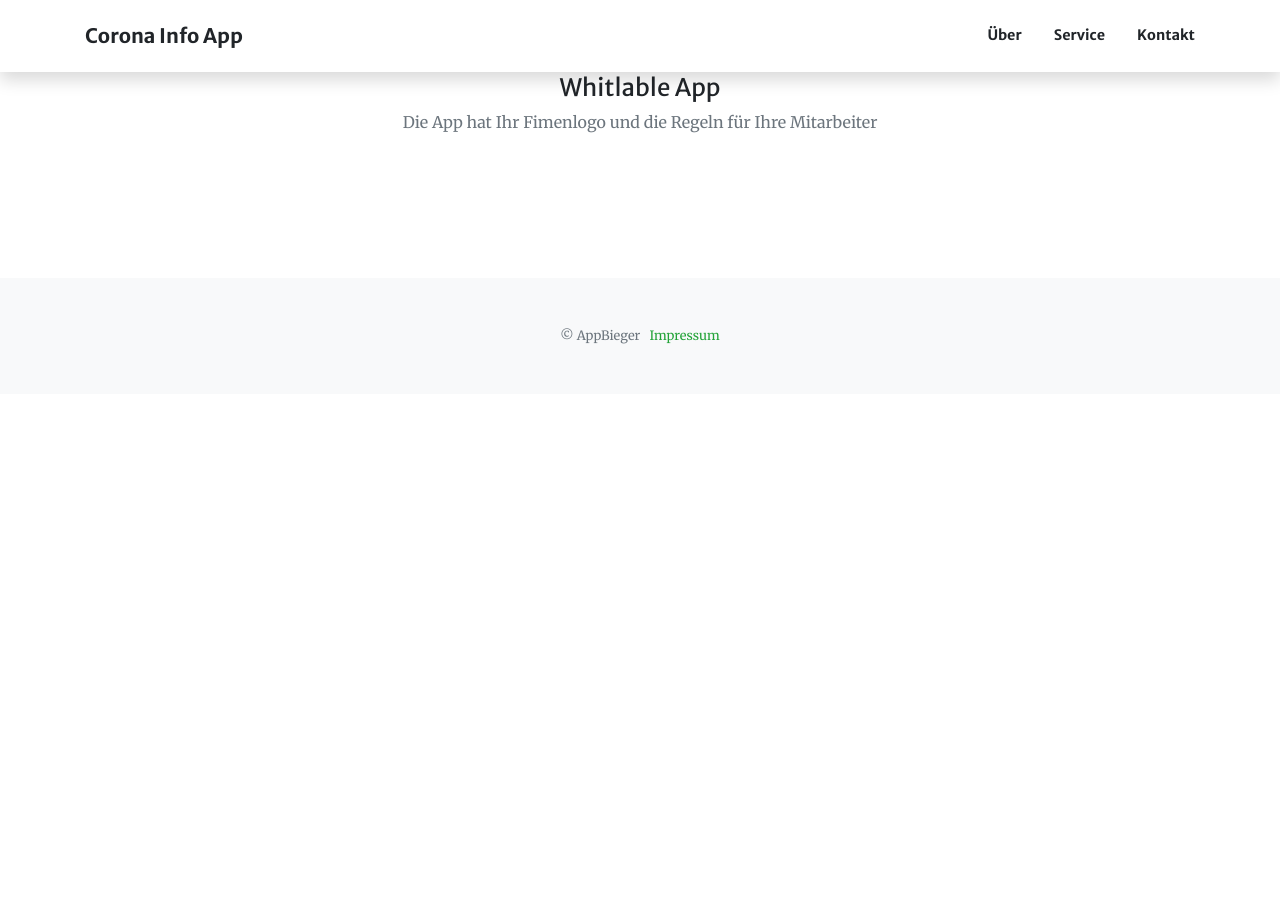
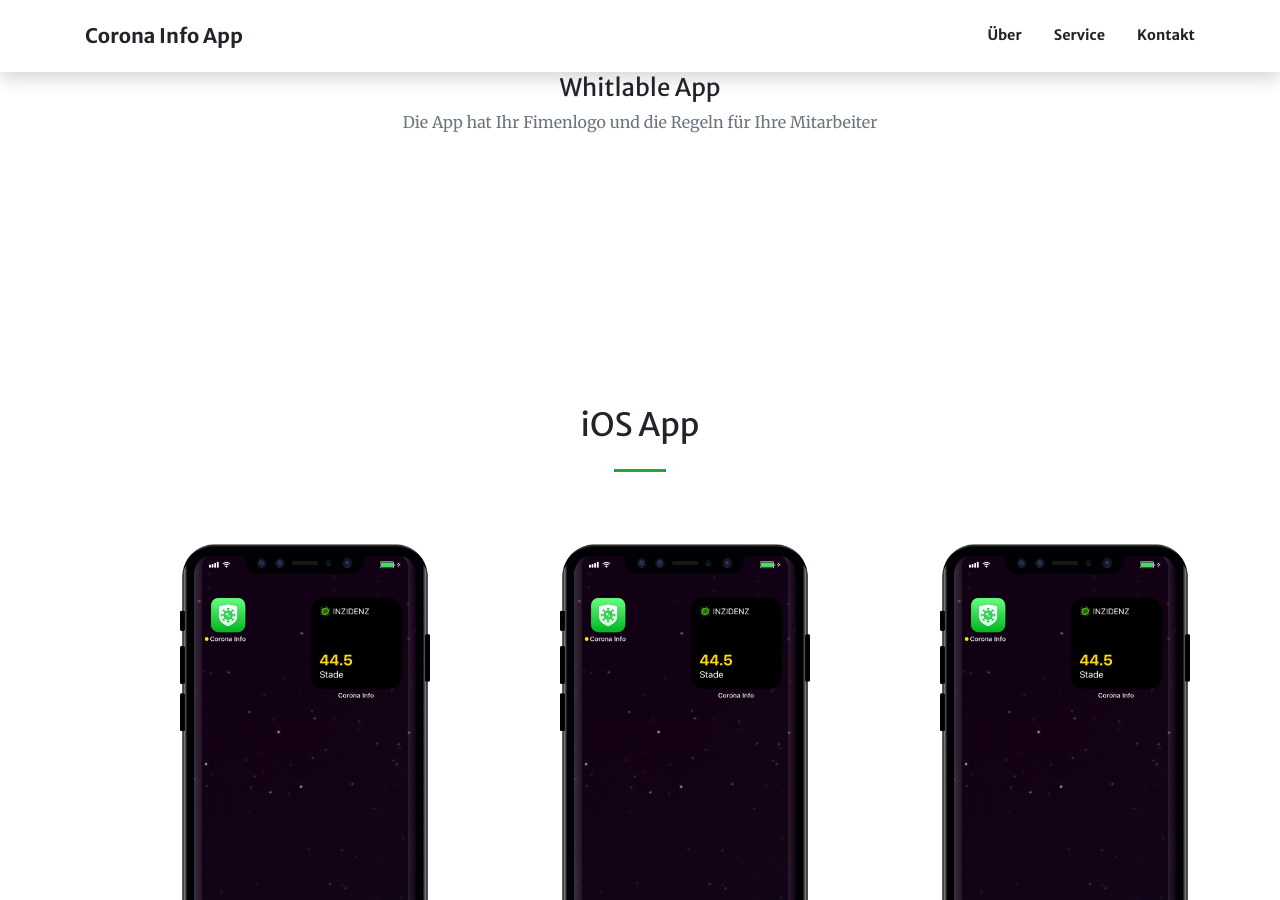
Before and after one commit to appbieger/coronainfoapp.net, a Jekyll site: the page built from index.markdown, in a window 1280 px wide and 900 px high, scrolled down 1696 px. Built offline with Jekyll 4.4.1, drawn with Linux system fonts in a browser that asks for light colours; nearby versions of some CDN libraries; before the commit the page ends 2090 px from its top, so only the background shows below that.

Commit message:
add iPhone Mockup

```diff
--- /dev/null
+++ b/_includes/app.html
@@ -0,0 +1,28 @@
+<section id="{{ section.section_id }}" class="page-section {{ section.background_style }}">
+    <div class="container">
+      <div class="row justify-content-center">
+        <div class="col-lg-8 text-center">
+          <h2 class="mt-0">{{ section.title }}</h2>
+          <hr class="divider my-4">
+          <p class="text-muted mb-5">{{ section.text }}</p>
+        </div>
+      </div>
+      <div class="row ">
+        <div class="col-lg-3 ml-auto">
+        </br>
+            <img src="./assets/img/app/iPhoneCoronaInfo.png" alt="PhoneCoronaInfo App" width="250" > </img>
+
+        </div>
+        <div class="col-lg-3 ml-auto">   </br>
+            <img src="./assets/img/app/iPhoneCoronaInfo.png" alt="PhoneCoronaInfo App" width="250" > </img>
+
+        </div>
+        <div class="col-lg-3 ml-auto">   </br>
+            <img src="./assets/img/app/iPhoneCoronaInfo.png" alt="PhoneCoronaInfo App" width="250" > </img>
+
+        </div>
+
+        </div>
+      </div>
+    </div>
+  </section>
--- a/index.markdown
+++ b/index.markdown
@@ -30,6 +30,16 @@
         icon: fa-gem text-info
 
 
+  - type: app.html
+    section_id: app
+    #background_style: bg-info
+    title: iOS App
+    services:
+      - title: Whitlable App
+        text: Die App hat Ihr Fimenlogo und die Regeln für Ihre Mitarbeiter
+        icon: fa-gem text-info
+
+
 
 
 
```
Also changed, not shown: assets/img/app/iPhoneCoronaInfo.png (added), design/iPhoneCoronaInfo.png (added), 1 other file.
